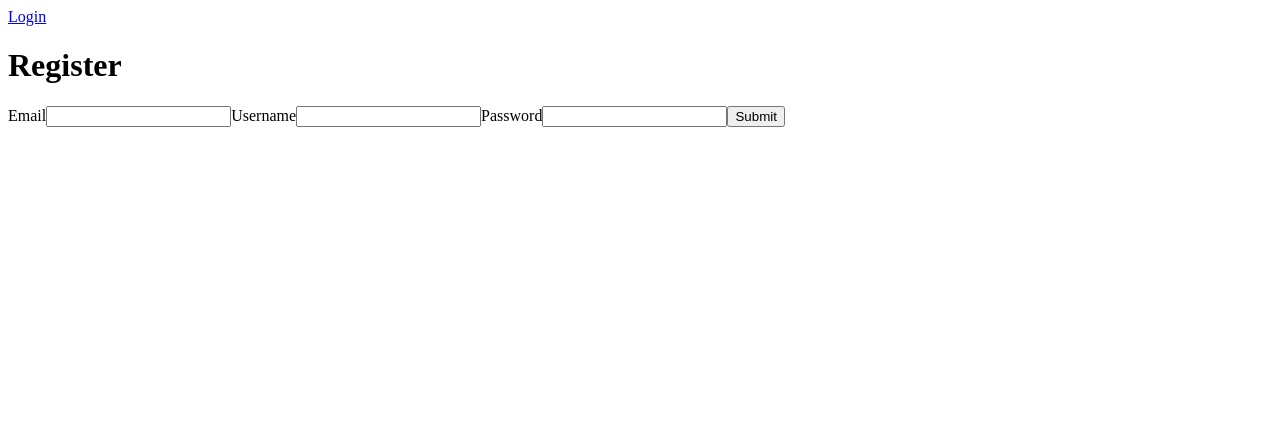
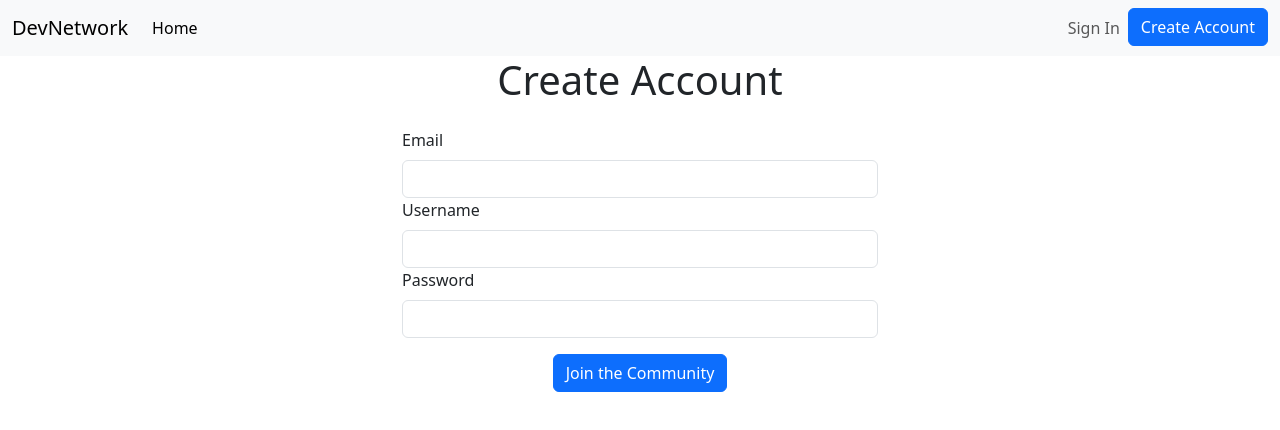
Before and after one commit to Pawel-Pioro/DevNetwork, a React (Vite) app in the folder frontend/: page /register in a window 1280 px wide. Shown: the top 430 px of the page. Built offline with nearby package versions, Linux system fonts and the light colour scheme.

Commit message:
added bootstrap to auth

```diff
--- a/frontend/index.html
+++ b/frontend/index.html
@@ -1,12 +1,21 @@
 <!doctype html>
 <html lang="en">
+
 <head>
   <meta charset="UTF-8" />
   <meta name="viewport" content="width=device-width, initial-scale=1.0" />
+  <link href="https://cdn.jsdelivr.net/npm/bootstrap@5.3.3/dist/css/bootstrap.min.css" rel="stylesheet"
+    integrity="sha384-QWTKZyjpPEjISv5WaRU9OFeRpok6YctnYmDr5pNlyT2bRjXh0JMhjY6hW+ALEwIH" crossorigin="anonymous">
   <title>DevNetwork</title>
 </head>
+
 <body>
   <div id="root"></div>
   <script type="module" src="/src/main.jsx"></script>
+  <script src="https://cdn.jsdelivr.net/npm/bootstrap@5.3.3/dist/js/bootstrap.bundle.min.js"
+    integrity="sha384-YvpcrYf0tY3lHB60NNkmXc5s9fDVZLESaAA55NDzOxhy9GkcIdslK1eN7N6jIeHz"
+    crossorigin="anonymous"></script>
+
 </body>
+
 </html>
--- a/frontend/src/Auth/Login.jsx
+++ b/frontend/src/Auth/Login.jsx
@@ -1,71 +1,88 @@
-import { useEffect, useState } from 'react'
-import axios from 'axios'
+import { useEffect, useState } from "react";
+import axios from "axios";
+import { useOutletContext, useNavigate } from "react-router-dom";
 
-const baseURL = 'http://127.0.0.1:8000/api/'
+const baseURL = "http://127.0.0.1:8000/api/";
 
 //axios.defaults.xsrfCookieName = 'csrftoken'
 //axios.defaults.xsrfHeaderName = 'X-CSRFToken'
 //axios.defaults.withCredentials = true;
 
 const client = axios.create({
-  baseURL
-})
+    baseURL,
+});
 
 function LoginForm() {
-    const [tokens, setTokens] = useState({access: '', refresh: ''})
-    const [credentialInputs, setCredentialInputs] = useState({username: '', password: ''})
+    const navigate = useNavigate();
 
-    useEffect(() => {
-        localStorage.getItem('access') && setTokens({access: localStorage.getItem('access'), refresh: localStorage.getItem('refresh')})
-    },[])
+    const [tokens, setTokens] = useOutletContext()
+    const [credentialInputs, setCredentialInputs] = useState({
+        username: "",
+        password: "",
+    });
 
-    const getUser = () => {
-      client.get('user/', {
-        headers: {
-          Authorization: `Bearer ${tokens.access}`
+    const handleSubmit = (e) => {
+        e.preventDefault();
+        if (credentialInputs.username && credentialInputs.password) {
+            client.post("login/", credentialInputs).then((res) => {
+                setTokens({
+                    access: res.data.tokens.access,
+                    refresh: res.data.tokens.refresh,
+                });
+                localStorage.setItem("access", res.data.tokens.access);
+                localStorage.setItem("refresh", res.data.tokens.refresh);
+
+                navigate("/")
+            });
         }
-      })
-      .then((res) => {
-        console.log(res.data)
+    };
+    return (
+        <div className="container" style={{ maxWidth: "500px" }}>
+            <h1 className="text-center">Sign In</h1>
+            <form className="mt-4">
+                <div className="mb-3">
+                    <label for="username" className="form-label">Username</label>
+                    <input
+                        type="text"
+                        id="username"
+                        className="form-control"
+                        value={credentialInputs.username}
+                        onChange={(e) =>
+                            setCredentialInputs({
+                                ...credentialInputs,
+                                username: e.target.value,
                             })
                         }
+                    />
+                </div>
 
-    const handleSubmit = (e) => {
-        e.preventDefault()
-        if (credentialInputs.username && credentialInputs.password) {
-          client.post('login/', credentialInputs)
-          .then((res) => {
-            setTokens({access: res.data.tokens.access, refresh: res.data.tokens.refresh})
-            localStorage.setItem('access', res.data.tokens.access)
-            localStorage.setItem('refresh', res.data.tokens.refresh)
-            console.log(res.data)
+                <label for="password" className="form-label">Password</label>
+                <input
+                    type="password"
+                    id="password"
+                    className="form-control"
+                    value={credentialInputs.password}
+                    onChange={(e) =>
+                        setCredentialInputs({
+                            ...credentialInputs,
+                            password: e.target.value,
                         })
                     }
-    }
-    console.log(tokens)
-    return (
-        <div>
-            <button onClick={() => getUser()}>Get User</button>
-            <form>
-                <label>Username
-                <input type="text" id='username' value={credentialInputs.username} onChange={e => setCredentialInputs({...credentialInputs, username: e.target.value})} />
-                </label>
-                <label>Password
-                <input type="password" id='password' value={credentialInputs.password} onChange={e => setCredentialInputs({...credentialInputs, password: e.target.value})} />
-                </label>
-                <button onClick={handleSubmit}>Submit</button>
+                />
+                <div className="text-center">
+                    <button onClick={handleSubmit} className="btn btn-primary mt-3">Sign In</button>
+                </div>
             </form>
         </div>
-    )
+    );
 }
 
 function Login() {
     return (
         <div>
-      <h1>Login</h1>
             <LoginForm />
         </div>
-  )
+    );
 }
 
 export default Login;
--- a/frontend/src/Auth/Logout.jsx
+++ b/frontend/src/Auth/Logout.jsx
@@ -1,39 +1,44 @@
-import { useEffect, useState } from 'react'
-import axios from 'axios'
+import { useEffect, useState } from "react";
+import axios from "axios";
+import { useOutletContext, useNavigate } from "react-router-dom";
 
-const baseURL = 'http://127.0.0.1:8000/api/'
+const baseURL = "http://127.0.0.1:8000/api/";
 
 const client = axios.create({
-    baseURL
-  })
+  baseURL,
+});
 
 export default function Logout() {
-    const [tokens, setTokens] = useState({access: '', refresh: ''})
+  const navigate = useNavigate();
+  const [tokens, setTokens] = useOutletContext()
 
-    useEffect(() => {
-        localStorage.getItem('access') && setTokens({access: localStorage.getItem('access'), refresh: localStorage.getItem('refresh')})
-    },[])
+  const logoutFunc = () => {
+    client
+      .get("logout/", {
+        headers: {
+          Authorization: `Bearer ${tokens.access}`,
+        },
+      })
+      .then((res) => {
+        setTokens({ access: "", refresh: "" });
+        localStorage.removeItem("access");
+        localStorage.removeItem("refresh");
 
-    const logoutFunc = () => {
-        console.log(tokens)
-        client.get('logout/', {
-            headers: {
-                Authorization: `Bearer ${tokens.access}`
-            }
-        })
-        .then((res) => {
-            setTokens({access: '', refresh: ''})
-            localStorage.removeItem('access')
-            localStorage.removeItem('refresh')
-        })
-        .catch((err) => {
-            console.log(err)
-        })
-    }
+        navigate("/login")
+      })
+      .catch((err) => {
+        console.log(err);
+      });
+  };
 
-    return(
-        <div>
-            <button onClick={() => logoutFunc()}>Logout</button>
-        </div>
-    )
+  return (
+    <div className="container mt-5" style={{ maxWidth: "700px" }} >
+      <div className="alert alert-danger text-center" role="alert" style={{ fontSize: "20px" }}>
+        Are you sure you want to logout?
+      </div>
+      <div className="text-center">
+        <button onClick={() => logoutFunc()} className="btn btn-danger" style={{ fontSize: "20px" }}>Logout</button>
+      </div>
+    </div >
+  );
 }
--- a/frontend/src/Auth/Register.jsx
+++ b/frontend/src/Auth/Register.jsx
@@ -1,41 +1,86 @@
-import { useEffect, useState } from 'react'
-import axios from 'axios'
+import { useEffect, useState } from "react";
+import axios from "axios";
+import { useOutletContext, useNavigate } from "react-router-dom";
 
-const baseURL = 'http://127.0.0.1:8000/api/'
+const baseURL = "http://127.0.0.1:8000/api/";
 
 const client = axios.create({
-    baseURL
-  })
+  baseURL,
+});
 
 export default function Register() {
+  const navigate = useNavigate();
+  const [tokens, setTokens] = useOutletContext();
+  const [credentialInputs, setCredentialInputs] = useState({
+    email: "",
+    username: "",
+    password: "",
+  });
 
-    const [credentialInputs, setCredentialInputs] = useState({email: '', username: '', password: ''})
+  const handleSubmit = (e) => {
+    e.preventDefault();
+    client.post("register/", credentialInputs).then((res) => {
+      setTokens({
+        access: res.data.tokens.access,
+        refresh: res.data.tokens.refresh,
+      })
+      localStorage.setItem("access", res.data.tokens.access);
+      localStorage.setItem("refresh", res.data.tokens.refresh);
 
-    const handleSubmit = (e) => {
-        e.preventDefault()
-        client.post('register/', credentialInputs)
-        .then((res) => {
-            localStorage.setItem('access', res.data.tokens.access)
-            localStorage.setItem('refresh', res.data.tokens.refresh)
-        })
-    }
+      navigate("/")
+    });
+  };
 
-    return (
-        <>
-            <h1>Register</h1>
-            <form>
-                <label>Email
-                <input type="text" id='email' value={credentialInputs.email} onChange={e => setCredentialInputs({...credentialInputs, email: e.target.value})} />
-                </label>
-                <label>Username
-                <input type="text" id='username' value={credentialInputs.username} onChange={e => setCredentialInputs({...credentialInputs, username: e.target.value})} />
-                </label>
-                <label>Password
-                <input type="password" id='password' value={credentialInputs.password} onChange={e => setCredentialInputs({...credentialInputs, password: e.target.value})} />
-                </label>
-                <button onClick={handleSubmit}>Submit</button>
-        </form>
-        </>
-    )
+  return (
+    <div className="container" style={{ maxWidth: "500px" }}>
 
+      <h1 className="text-center">Create Account</h1>
+      <form className="mt-4">
+        <div className="mb-3">
+          <label for="email" className="form-label">Email</label>
+          <input
+            type="text"
+            id="email"
+            className="form-control"
+            value={credentialInputs.email}
+            onChange={(e) =>
+              setCredentialInputs({
+                ...credentialInputs,
+                email: e.target.value,
+              })
+            }
+          />
+          <label for="username" className="form-label">Username</label>
+          <input
+            type="text"
+            id="username"
+            className="form-control"
+            value={credentialInputs.username}
+            onChange={(e) =>
+              setCredentialInputs({
+                ...credentialInputs,
+                username: e.target.value,
+              })
+            }
+          />
+          <label for="password" className="form-label">Password</label>
+          <input
+            type="password"
+            id="password"
+            className="form-control"
+            value={credentialInputs.password}
+            onChange={(e) =>
+              setCredentialInputs({
+                ...credentialInputs,
+                password: e.target.value,
+              })
+            }
+          />
+          <div className="text-center">
+            <button onClick={handleSubmit} className="btn btn-primary mt-3">Join the Community</button>
+          </div>
+        </div>
+      </form >
+    </div >
+  );
 }
--- a/frontend/src/Layout.jsx
+++ b/frontend/src/Layout.jsx
@@ -1,12 +1,87 @@
 import { Outlet, Link } from "react-router-dom";
+import { useEffect, useState } from "react";
+import axios from "axios";
+
+const baseURL = "http://127.0.0.1:8000/api/";
+
+const client = axios.create({
+    baseURL,
+});
 
 function Layout() {
-  return(
-    <>
-        <Link to="/login">Login</Link>
-        <Outlet />
-    </>
-  )
+    const [tokens, setTokens] = useState({ access: '', refresh: '' })
+    const [user, setUser] = useState({})
+
+    useEffect(() => {
+        if (localStorage.getItem('access')) {
+            setTokens({ access: localStorage.getItem('access'), refresh: localStorage.getItem('refresh') })
+        }
+    }, [])
+
+
+    useEffect(() => {
+        if (tokens.access) {
+            client.get('user/', {
+                headers: {
+                    Authorization: `Bearer ${tokens.access}`
+                }
+            }).then((res) => {
+                setUser(res.data)
+            })
+        }
+    }, [tokens])
+
+
+    return (
+        <>
+            <nav className="navbar navbar-expand-sm sticky-top bg-body-tertiary">
+                <div className="container-fluid">
+                    <button className="navbar-toggler" type="button" data-bs-toggle="collapse" data-bs-target="#navbarNav" aria-controls="navbarNav" aria-expanded="false" aria-label="Toggle navigation">
+                        <span className="navbar-toggler-icon"></span>
+                    </button>
+                    <a className="navbar-brand" href="/">DevNetwork</a>
+
+                    <div className="collapse navbar-collapse justify-content-between" id="navbarNav">
+                        <ul className="nav navbar-nav">
+                            <li className="nav-item">
+                                <Link className="nav-link active" aria-current="page" to="/">Home</Link>
+                            </li>
+                        </ul>
+                        <ul className="nav navbar-nav navbar-right">
+                            {tokens.access ?
+                                <>
+                                    <li className="nav-item dropdown">
+                                        <a className="nav-link dropdown-toggle" href="#" role="button" data-bs-toggle="dropdown" aria-expanded="false">
+                                            {user.username}
+                                        </a>
+                                        <ul className="dropdown-menu dropdown-menu-end">
+                                            <li><a className="dropdown-item" href="#">Profile</a></li>
+                                            <li><Link className="dropdown-item" to="/logout">Logout</Link></li>
+                                        </ul>
+                                    </li>
+                                </>
+                                :
+                                <>
+                                    <li className="nav-item">
+                                        <Link className="nav-link" aria-current="page" to="/login">Sign In</Link>
+                                    </li>
+                                    <li>
+                                        <div className="btn-nav">
+                                            <Link className="btn btn-primary btn-small navbar-btn" to="/register">Create Account</Link>
+                                        </div>
+                                    </li>
+                                </>
+                            }
+                        </ul>
+
+                    </div>
+                    <br />
+                </div>
+            </nav >
+
+            <Outlet context={[tokens, setTokens]} />
+        </>
+    )
 }
 
 export default Layout;
```
Also changed, not shown: 2 other files (tests, documents, lock files or other folders). Lines whose indentation alone changed are shown as unchanged.
